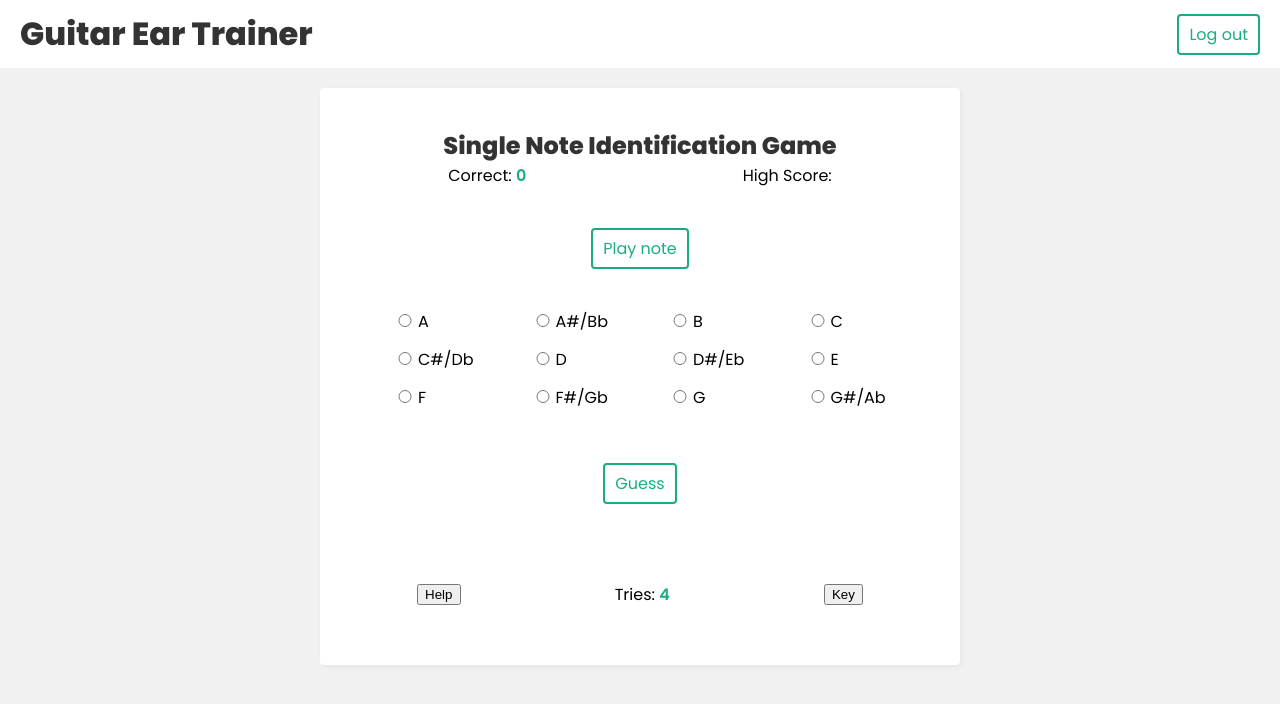
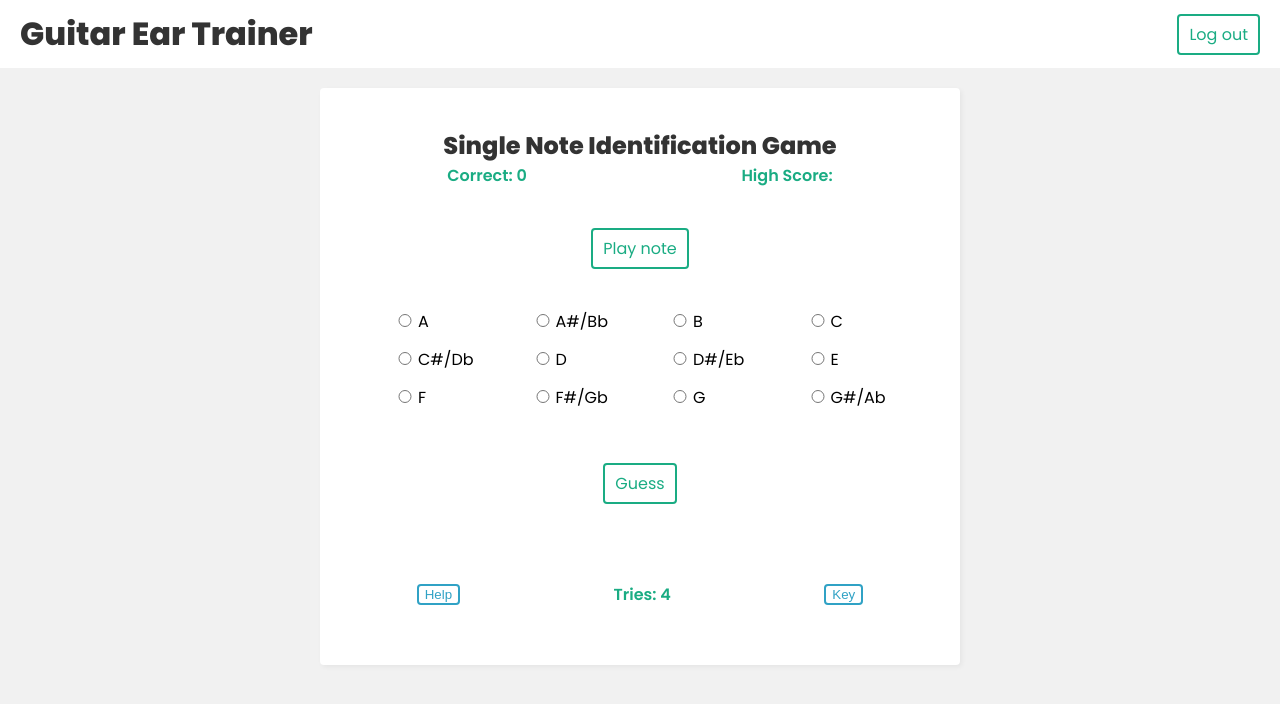
Before and after one commit to Matt-LaRochelle/gp2, a React (Create React App) app in the folder frontend/: page / in a window 1280 px wide. Shown: the top 704 px of the page. Built offline with nearby package versions, Linux system fonts and the light colour scheme; no server answers; sample sign-in values are in the browser's storage.

Commit message:
update styles

```diff
--- a/frontend/src/components/Single.js
+++ b/frontend/src/components/Single.js
@@ -198,8 +198,8 @@ const Single = () => {
             <div>
                 <h2>Single Note Identification Game</h2>
                 <div className="single-format">
-                    <p>Correct: <span className="primary">{highScore}</span></p>
-                    <p>High Score: <span className="primary">{!scores ? null : scores[0].single}</span></p>
+                    <p className="primary">Correct: <span>{highScore}</span></p>
+                    <p className="primary">High Score: <span>{!scores ? null : scores[0].single}</span></p>
                 </div>
 
                 <button className="primary-button" onClick={play_note}>Play note</button>
@@ -260,7 +260,7 @@ const Single = () => {
                 { gotAnswer === false ? <AiOutlineCloseCircle className="incorrect"/> : null }
                 <div className="bottom-buttons">
                     <button onClick={helpScreen}>Help</button>
-                    <p className="tries">Tries: <span className="primary">{count}</span></p>
+                    <p className="tries"><span className="primary">Tries: {count}</span></p>
                     <button onClick={keyScreen}>Key</button>
                 </div>
 
--- a/frontend/src/index.css
+++ b/frontend/src/index.css
@@ -7,6 +7,23 @@
   --error: #e7195a;
   --feature: #fff;
   --wall: #f1f1f1;
+  --accent: #30a2c5;
+
+  /* --primary: #0fc5d2;
+  --secondary: #c1dafb;
+  --feature: #fff;
+  --error: #e7195a;
+  --wall: #cffce8;
+  --accent: #0f63d2 */
+
+  /* --wall: #333;
+  --feature: #17081b;
+  --primary: #4ba031;
+  --accent: #270e2f; */
+
+
+
+
 }
 body {
   background: var(--wall);
@@ -51,11 +68,13 @@ input {
   box-sizing: border-box;
 }
 form button {
-  background: var(--primary);
-  border: 0;
-  color: #fff;
+  border: 2px solid var(--primary);
+  background: var(--feature);
+  /* border: 0; */
+  color: var(--primary);
   padding: 10px;
   font-family: "Poppins";
+  font-size: 1em;
   border-radius: 4px;
   cursor: pointer;
 }
@@ -195,6 +214,16 @@ input.error {
   display: flex;
   justify-content: space-between;
 }
+.bottom-buttons button, .help button {
+  color: var(--accent);
+  background-color: var(--feature);
+  border: 2px solid var(--accent);
+  border-radius: 4px;
+}
+.bottom-buttons button:hover, .help button:hover {
+  background-color: var(--wall);
+  cursor: pointer;
+}
 .help {
   max-width: 700px;
 }
@@ -257,7 +286,8 @@ nav button {
   margin-left: 10px;
 }
 nav button:hover {
-  background: var(--wall)
+  background: var(--wall);
+  cursor: pointer;
 }
 
 /* auth forms */
@@ -268,3 +298,6 @@ form.signup, form.login {
   background: var(--feature);
   border-radius: 4px;
 }
+.loading {
+  margin: 20px;
+}
--- a/frontend/src/pages/Login.js
+++ b/frontend/src/pages/Login.js
@@ -32,10 +32,10 @@ const Login = () => {
             <button disabled={isLoading}>Log in</button>
             {error && <div className="error">{error}</div>}
             {isLoading &&
-                <div>
+                <div className="loading">
                     <p>Fetching data from server...</p>
                     <p>This process tends to take 20-60 seconds</p>
-                    <PacmanLoader color="#36d7b7" />
+                    <PacmanLoader color="#c1dafb" />
                 </div>}
         </form>
     )
```
